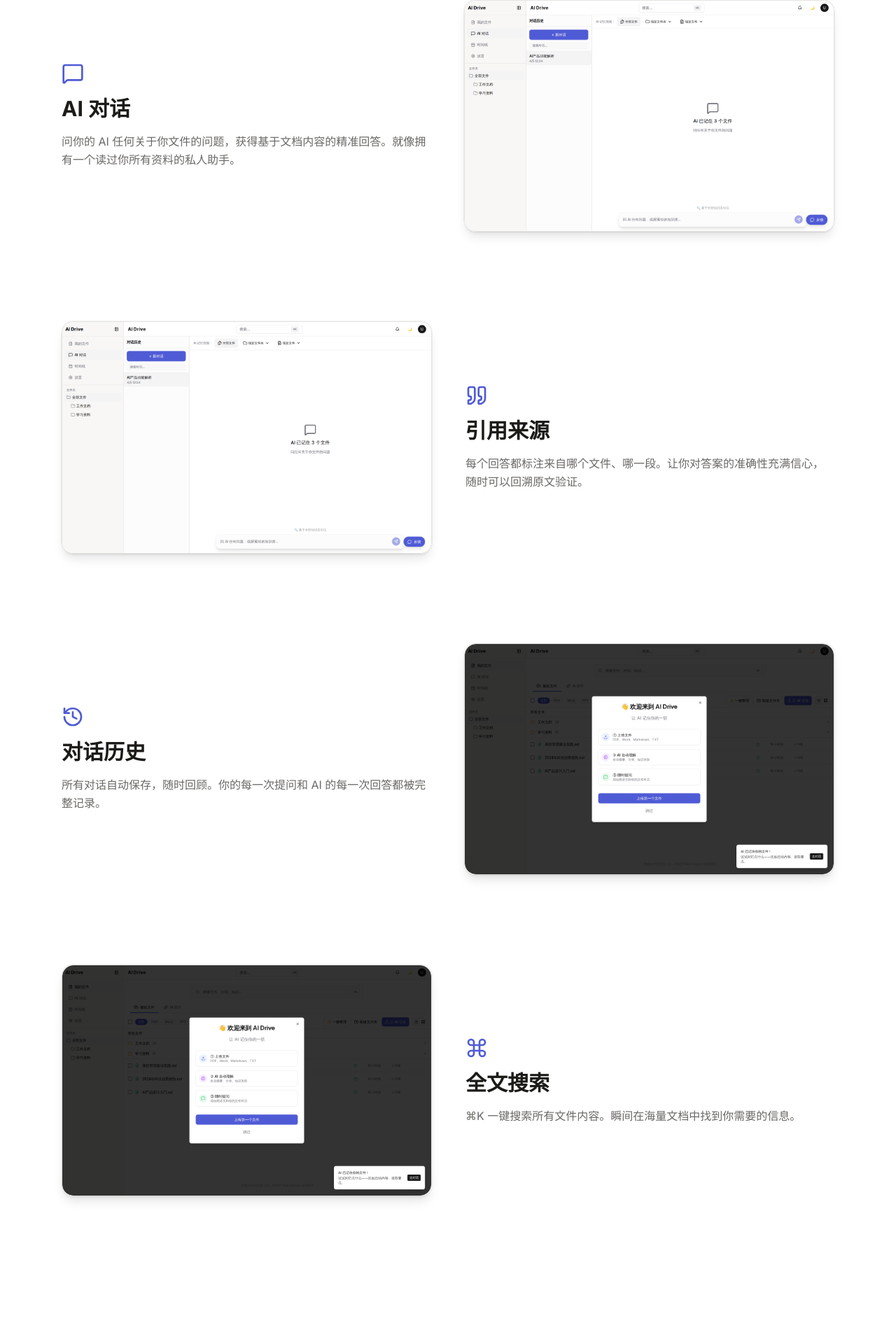
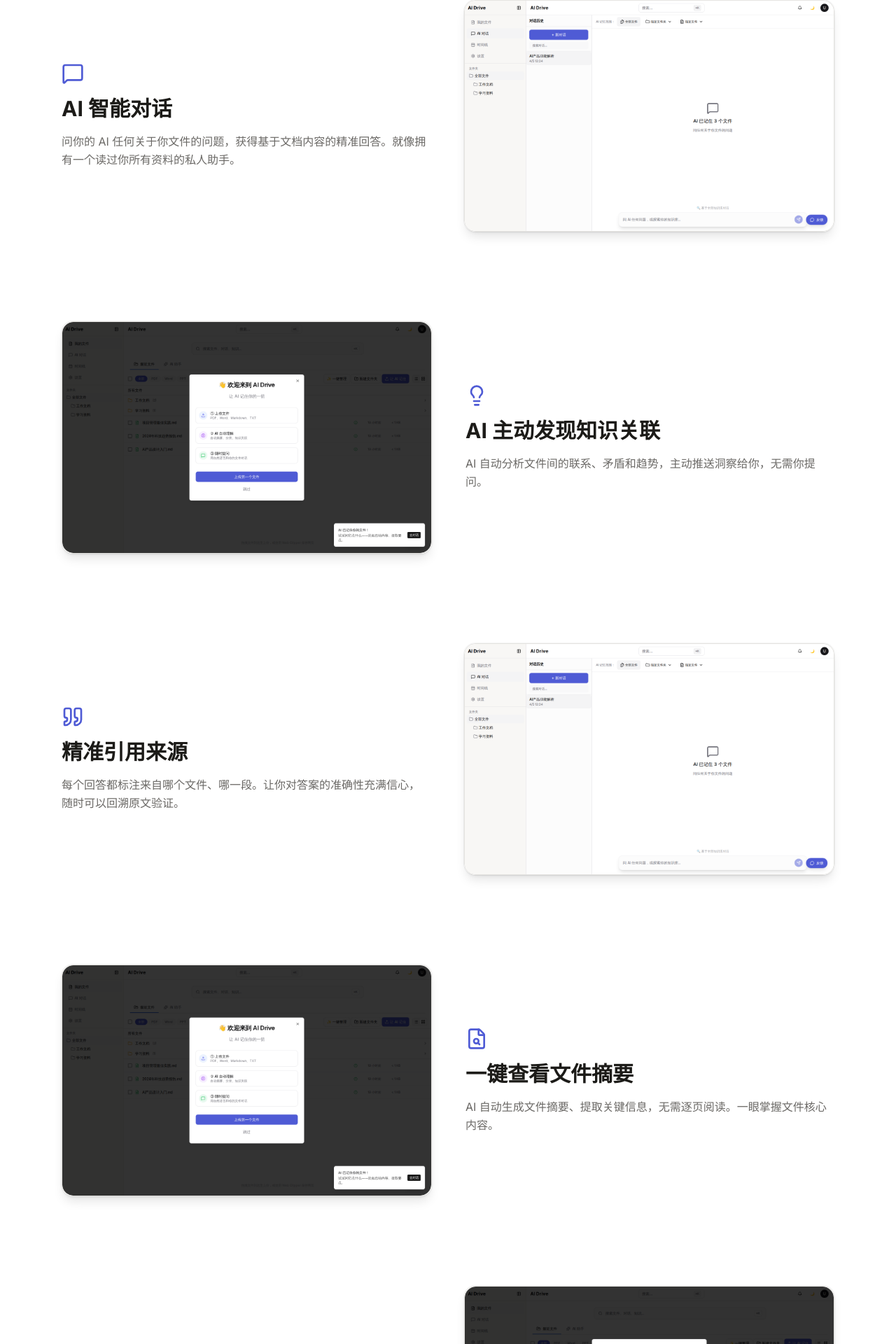
Before and after one commit to DriveMem/drivemem, a Next.js app in the folder apps/web/: page / in a window 1280 px wide. Shown: the part 2872-4792 px from the top of the page at 70% size. Built offline with nearby package versions, Linux system fonts and the light colour scheme.

Commit message:
feat(web): landing features 4→6 cards + AI insights + file summary

```diff
--- a/apps/web/src/app/page.tsx
+++ b/apps/web/src/app/page.tsx
@@ -12,6 +12,8 @@ import {
   Quote,
   ArrowRight,
   ChevronRight,
+  Lightbulb,
+  FileSearch,
 } from "lucide-react"
 
 function FadeIn({ children, className = "" }: { children: ReactNode; className?: string }) {
@@ -48,10 +50,12 @@ const STEPS = [
 ] as const
 
 const FEATURES = [
-  { icon: MessageSquare, title: "AI 对话", desc: "问你的 AI 任何关于你文件的问题，获得基于文档内容的精准回答。就像拥有一个读过你所有资料的私人助手。", reverse: false },
-  { icon: Quote, title: "引用来源", desc: "每个回答都标注来自哪个文件、哪一段。让你对答案的准确性充满信心，随时可以回溯原文验证。", reverse: true },
-  { icon: History, title: "对话历史", desc: "所有对话自动保存，随时回顾。你的每一次提问和 AI 的每一次回答都被完整记录。", reverse: false },
-  { icon: Command, title: "全文搜索", desc: "⌘K 一键搜索所有文件内容。瞬间在海量文档中找到你需要的信息。", reverse: true },
+  { icon: MessageSquare, title: "AI 智能对话", desc: "问你的 AI 任何关于你文件的问题，获得基于文档内容的精准回答。就像拥有一个读过你所有资料的私人助手。", reverse: false },
+  { icon: Lightbulb, title: "AI 主动发现知识关联", desc: "AI 自动分析文件间的联系、矛盾和趋势，主动推送洞察给你，无需你提问。", reverse: true },
+  { icon: Quote, title: "精准引用来源", desc: "每个回答都标注来自哪个文件、哪一段。让你对答案的准确性充满信心，随时可以回溯原文验证。", reverse: false },
+  { icon: FileSearch, title: "一键查看文件摘要", desc: "AI 自动生成文件摘要、提取关键信息，无需逐页阅读。一眼掌握文件核心内容。", reverse: true },
+  { icon: Command, title: "全文语义搜索", desc: "⌘K 一键搜索所有文件内容。不只是关键词匹配，AI 理解你的意思，在海量文档中找到真正相关的信息。", reverse: false },
+  { icon: History, title: "对话历史记录", desc: "所有对话自动保存，随时回顾。你的每一次提问和 AI 的每一次回答都被完整记录。", reverse: true },
 ] as const
 
 export default function LandingPage() {
@@ -172,7 +176,7 @@ export default function LandingPage() {
               {/* real screenshot */}
               <div className="w-full flex-1 overflow-hidden rounded-2xl border border-[#E5E4E1] ring-1 ring-black/5 shadow-lg">
                 <img
-                  src={f.title === "AI 对话" || f.title === "引用来源" ? "/screenshots/chat.png" : "/screenshots/dashboard.png"}
+                  src={f.title === "AI 智能对话" || f.title === "精准引用来源" || f.title === "对话历史记录" ? "/screenshots/chat.png" : "/screenshots/dashboard.png"}
                   alt={f.title}
                   className="w-full rounded-2xl"
                 />
```
